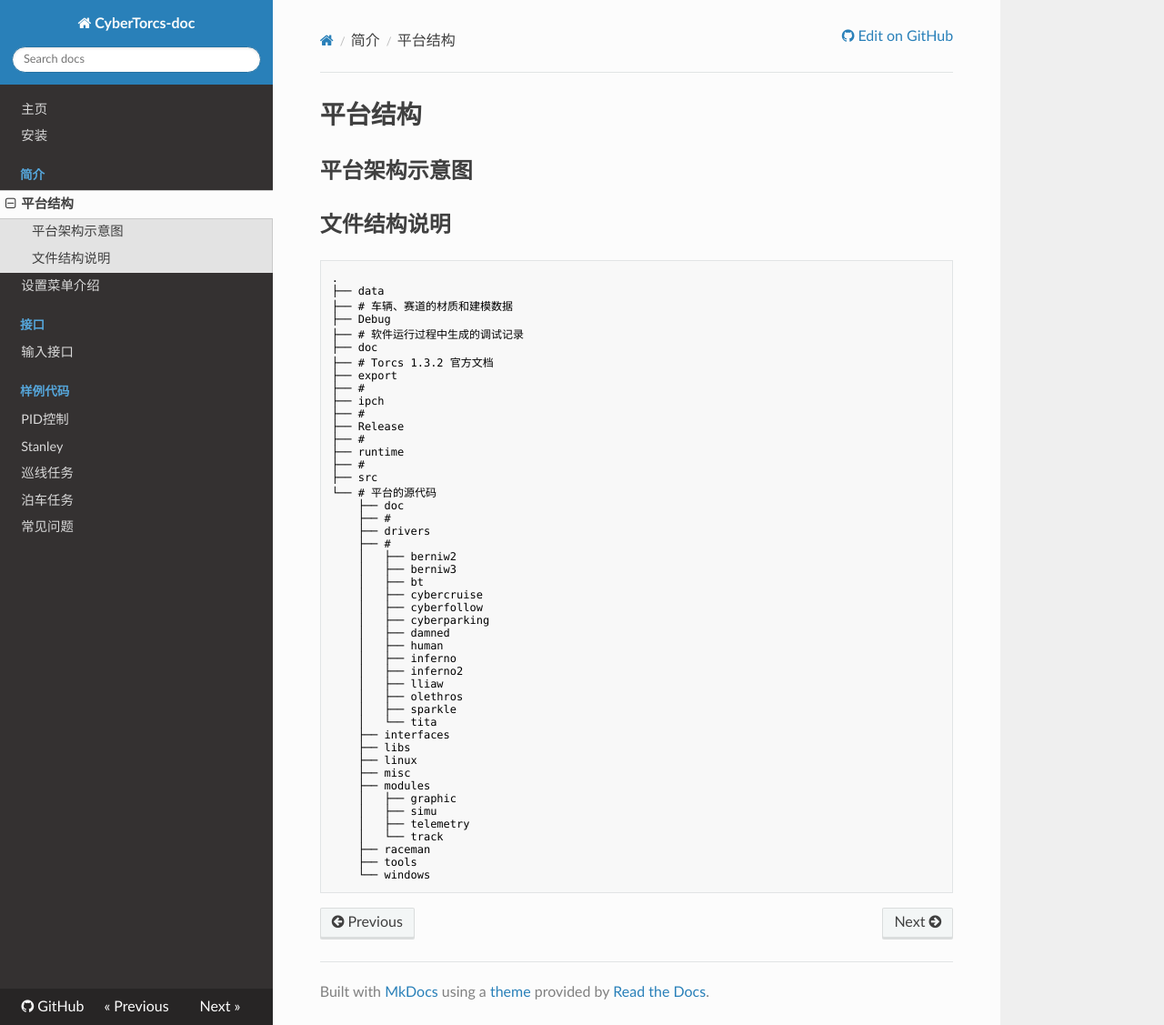
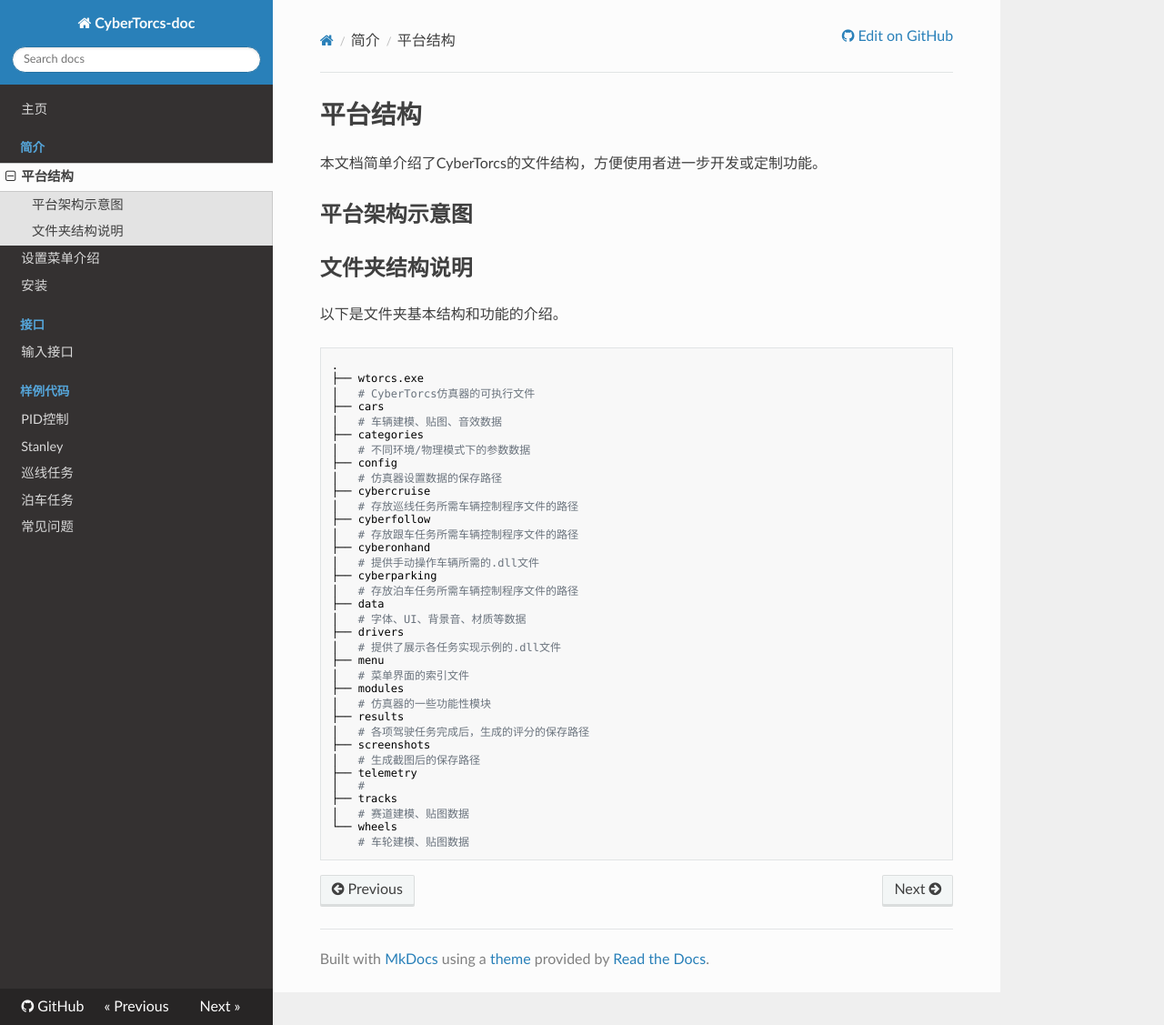
Before and after one commit to WoodOxen/CyberTorcs-doc, an MkDocs documentation site: the page built from docs/intro_structure.md, in a window 1280 px wide and 1127 px high. Shown: the whole window at 91% size. Built offline with MkDocs 1.6.1, drawn with Linux system fonts in a browser that asks for light colours; nearby versions of some CDN libraries.

Commit message:
update the introduction of the folder structure (#10)

````diff
--- a/docs/intro_structure.md
+++ b/docs/intro_structure.md
@@ -1,55 +1,47 @@
 # 平台结构
+
+本文档简单介绍了CyberTorcs的文件结构，方便使用者进一步开发或定制功能。
 
 ## 平台架构示意图
 
-## 文件结构说明
+## 文件夹结构说明
 
-```Shell
+以下是文件夹基本结构和功能的介绍。
+
+```sh
 .
+├── wtorcs.exe
+│   # CyberTorcs仿真器的可执行文件
+├── cars
+│   # 车辆建模、贴图、音效数据
+├── categories
+│   # 不同环境/物理模式下的参数数据
+├── config
+│   # 仿真器设置数据的保存路径
+├── cybercruise
+│   # 存放巡线任务所需车辆控制程序文件的路径
+├── cyberfollow
+│   # 存放跟车任务所需车辆控制程序文件的路径
+├── cyberonhand
+│   # 提供手动操作车辆所需的.dll文件
+├── cyberparking
+│   # 存放泊车任务所需车辆控制程序文件的路径
 ├── data
-├── # 车辆、赛道的材质和建模数据
-├── Debug
-├── # 软件运行过程中生成的调试记录
-├── doc
-├── # Torcs 1.3.2 官方文档
-├── export
-├── #
-├── ipch
-├── #
-├── Release
-├── #
-├── runtime
-├── #
-├── src
-└── # 平台的源代码
-    ├── doc
-    ├── #
-    ├── drivers
-    ├── #
-    │   ├── berniw2
-    │   ├── berniw3
-    │   ├── bt
-    │   ├── cybercruise
-    │   ├── cyberfollow
-    │   ├── cyberparking
-    │   ├── damned
-    │   ├── human
-    │   ├── inferno
-    │   ├── inferno2
-    │   ├── lliaw
-    │   ├── olethros
-    │   ├── sparkle
-    │   └── tita
-    ├── interfaces
-    ├── libs
-    ├── linux
-    ├── misc
-    ├── modules
-    │   ├── graphic
-    │   ├── simu
-    │   ├── telemetry
-    │   └── track
-    ├── raceman
-    ├── tools
-    └── windows
+│   # 字体、UI、背景音、材质等数据
+├── drivers
+│   # 提供了展示各任务实现示例的.dll文件
+├── menu
+│   # 菜单界面的索引文件
+├── modules
+│   # 仿真器的一些功能性模块
+├── results
+│   # 各项驾驶任务完成后，生成的评分的保存路径
+├── screenshots
+│   # 生成截图后的保存路径
+├── telemetry
+│   #
+├── tracks
+│   # 赛道建模、贴图数据
+└── wheels
+    # 车轮建模、贴图数据
 ```
--- a/mkdocs.yml
+++ b/mkdocs.yml
@@ -9,21 +9,21 @@
 
 docs_dir: docs
 nav:
-  - 主页: 'index.md'
-  - 安装: 'install.md'
+  - 主页: "index.md"
   - 简介:
-    - 平台结构: 'intro_structure.md'
-    - 设置菜单介绍: 'intro_settings.md'
+      - 平台结构: "intro_structure.md"
+      - 设置菜单介绍: "intro_settings.md"
+  - 安装: "install.md"
   - 接口:
-    - 输入接口: 'api_input.md'
+      - 输入接口: "api_input.md"
   - 样例代码:
-    - PID控制: 'sample_PID.md'
-    - Stanley: 'sample_stanley.md'
-    - 巡线任务: 'sample_patrolling.md'
-    - 泊车任务: 'sample_parking.md'
+      - PID控制: "sample_PID.md"
+      - Stanley: "sample_stanley.md"
+      - 巡线任务: "sample_patrolling.md"
+      - 泊车任务: "sample_parking.md"
   - 常见问题: "faq.md"
 
-theme: 'readthedocs'
+theme: "readthedocs"
 
 markdown_extensions:
   - admonition
````
Also changed, not shown: docs/install.md (+29 -30 lines), docs/imgs/install/visualtool_intro.png (deleted), docs/imgs/install/vs_download.png (deleted).
